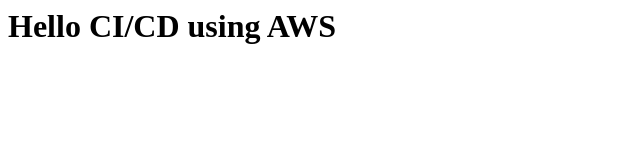
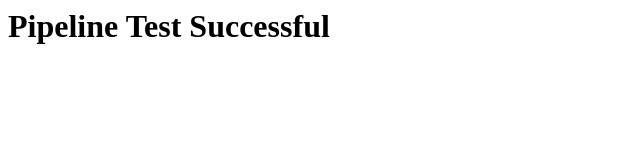
Before and after one commit to Ishwari2010/DevOps_CIA, a plain HTML site: page index.html in a window 1280 px wide. Shown: the whole page, without its empty margins (0-640 px from the left). Drawn offline with Linux system fonts and the light colour scheme.

Commit message:
Update header text for pipeline test success

```diff
--- a/index.html
+++ b/index.html
@@ -1 +1 @@
-<h1>Hello CI/CD using AWS</h1>
+<h1>Pipeline Test Successful</h1>
```
